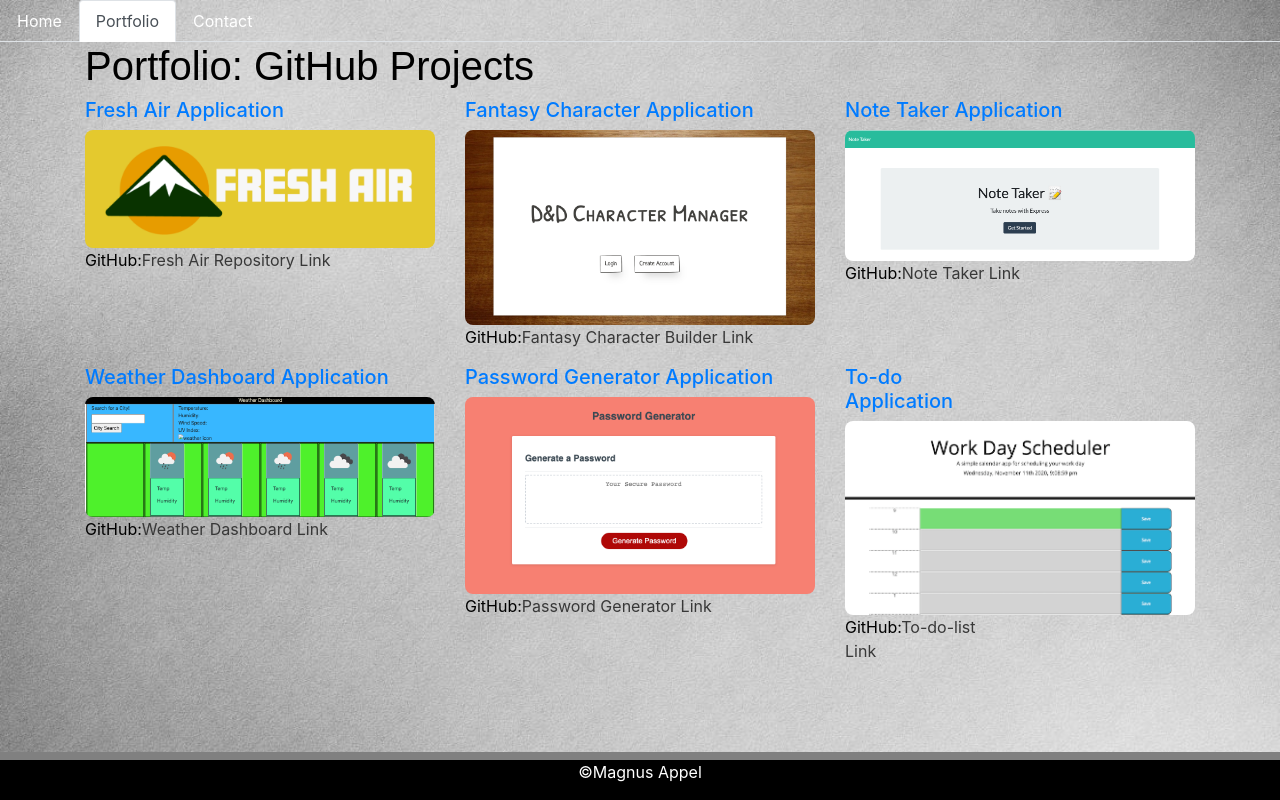
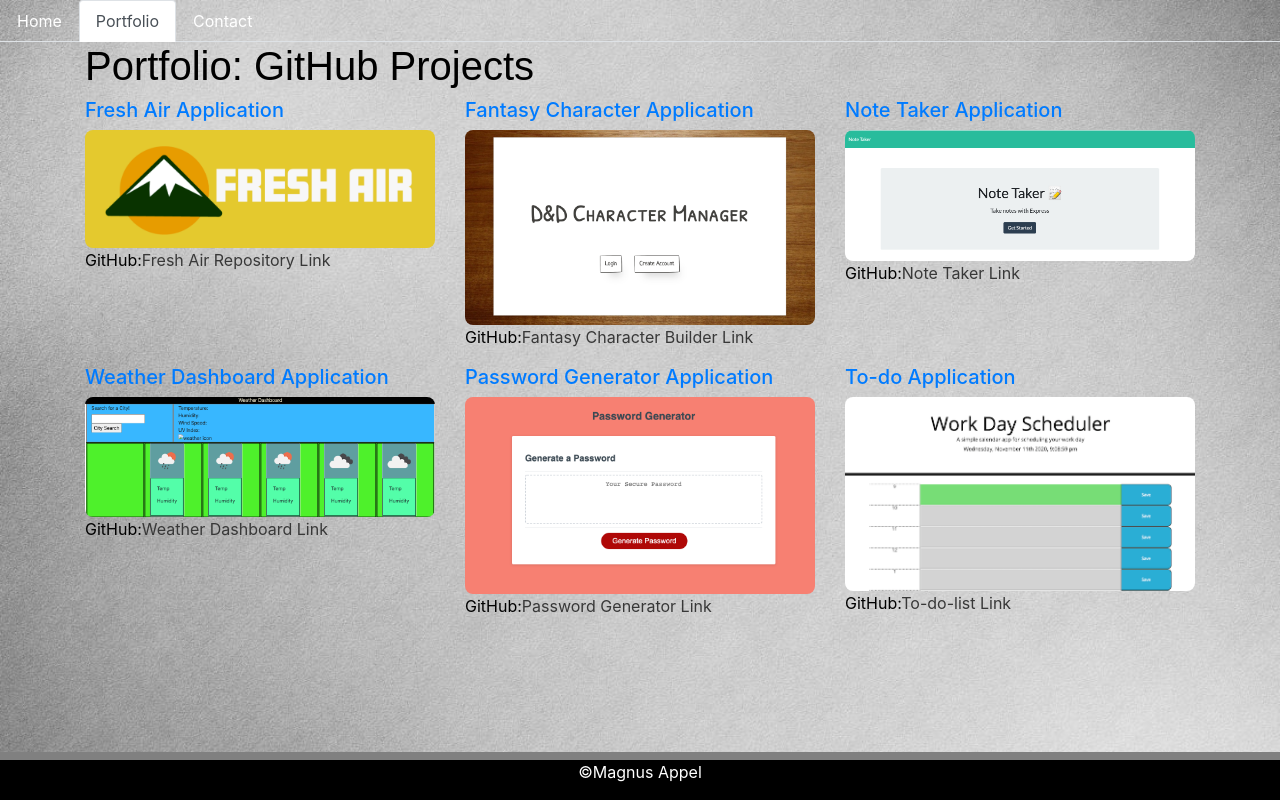
Before and after one commit to insideseanshead/portfolio-react, a React (Create React App) app: page /portfolio in a window 1280 px wide. Built offline with nearby package versions, Linux system fonts and the light colour scheme.

Commit message:
updated footer

```diff
--- a/src/components/pages/HomePage/Home.js
+++ b/src/components/pages/HomePage/Home.js
@@ -30,9 +30,6 @@
          </div>
         </div>
         </div>
-    {/* <div className="footer">
-        <p>&#169Magnus Appel</p>
-    </div> */}
 </div>
   );
 }
--- a/src/components/pages/PortfolioPage/Portfolio.js
+++ b/src/components/pages/PortfolioPage/Portfolio.js
@@ -41,7 +41,7 @@
             <img src={passgen} id="pic-four" alt="stars and trees" />
             <p>GitHub:<a href="https://github.com/Magnus-Jay/password--gen" className="port-link">Password Generator Link</a></p>
         </div>
-        <div class="col-md-2 .col-sm-6">
+        <div class="col-md-4 .col-sm-6">
           <h5><a href="https://magnus-jay.github.io/to-do-list/">To-do Application</a></h5>
             <img src={Todo} id="pic-six"  alt="moon" />
             <p>GitHub:<a href="https://github.com/Magnus-Jay/to-do-list" className="port-link">To-do-list Link</a></p>
```
